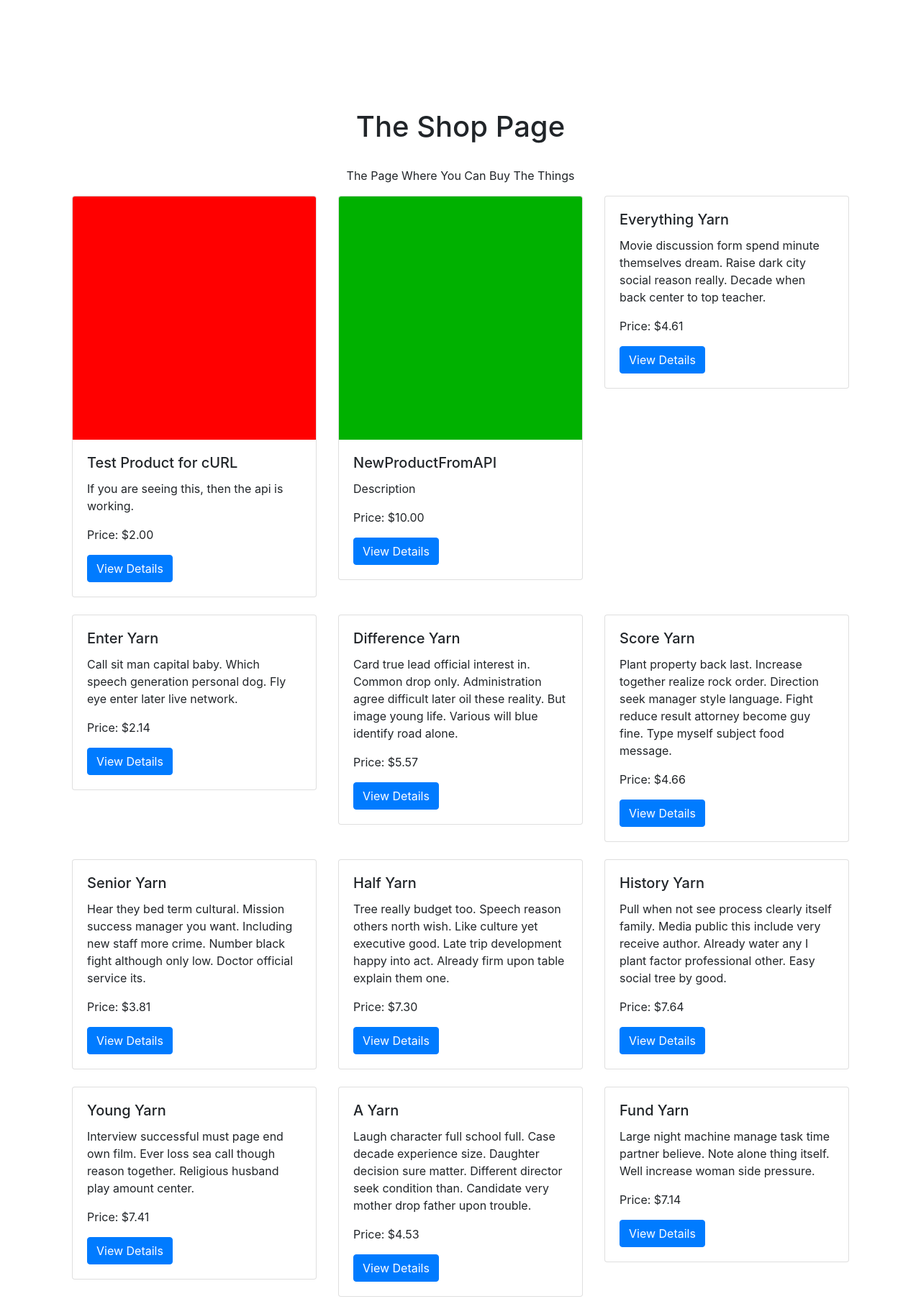
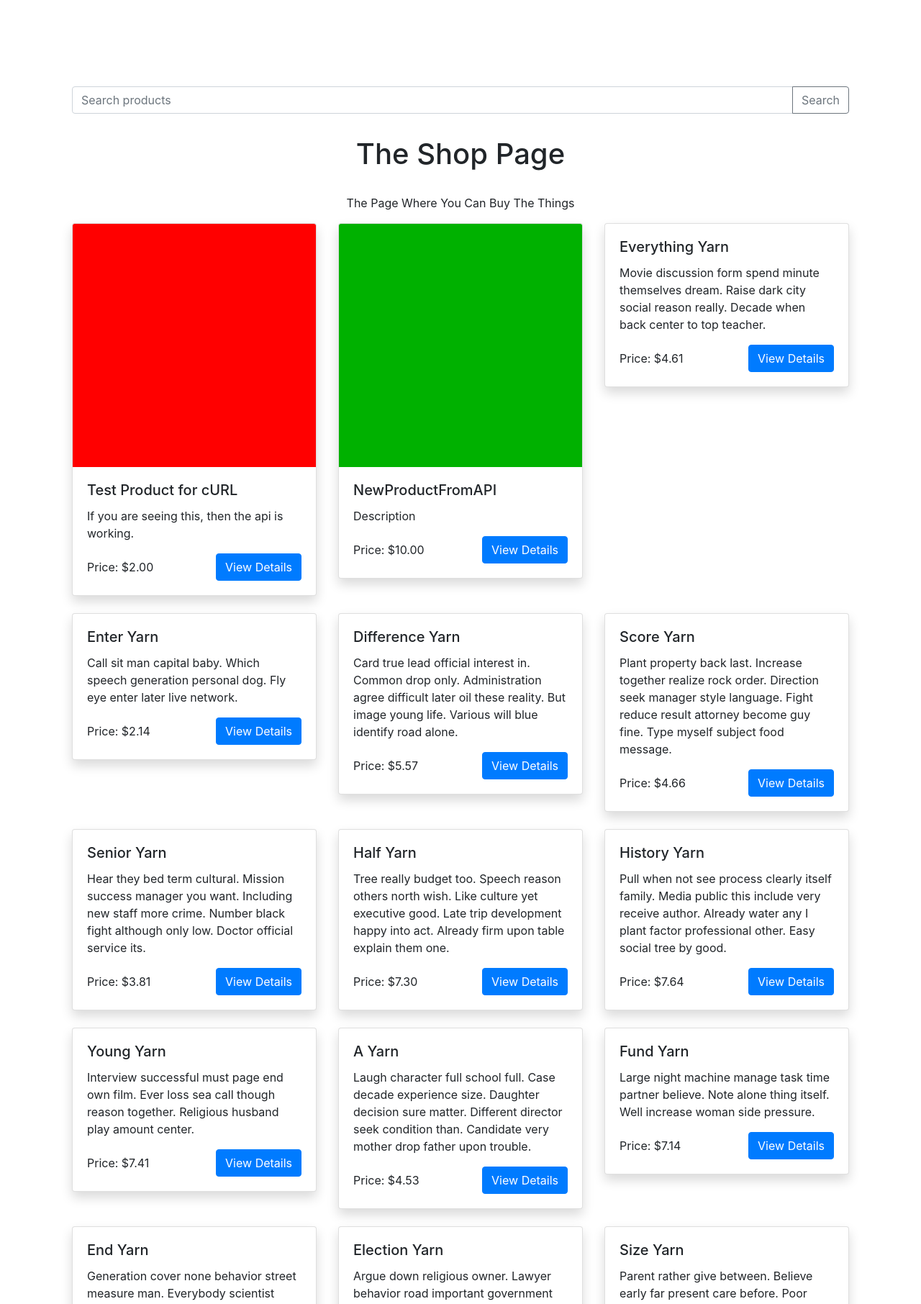
Before and after one commit to RobTilton/YarnSale_eshop, a Django app: page /shop/ in a window 1280 px wide. Shown: the part 80-1892 px from the top of the page at 72% size. Run offline with Django 5.2, Linux system fonts and the light colour scheme; data comes from the database, SQL or seed files in the repository; both versions use the stored data as it was after the commit; some libraries are stand-ins or nearby versions.

Commit message:
shop looks better. images are an issue.

```diff
--- a/frontend/templates/shop.html
+++ b/frontend/templates/shop.html
@@ -4,21 +4,33 @@
 
 {% block content %}
 <div class="container my-5 py-5">
+    <!-- Search Form -->
+    <form action="{% url 'shop' %}" method="get" class="mb-3">
+        <div class="input-group">
+            <input type="text" class="form-control" placeholder="Search products" name="q" value="{{ request.GET.q }}">
+            <div class="input-group-append">
+                <button class="btn btn-outline-secondary" type="submit">Search</button>
+            </div>
+        </div>
+    </form>
+
     <h1 class="text-center">The Shop Page</h1>
     <p class="text-center">The Page Where You Can Buy The Things</p>
+
     <div class="row">
         {% for product in products %}
             <div class="col-md-4 mb-4">
-                <div class="card">
+                <div class="card shadow">
                     {% if product.image %}
                         <img src="{{ product.image.url }}" class="card-img-top" alt="{{ product.name }}">
                     {% endif %}
                     <div class="card-body">
                         <h5 class="card-title">{{ product.name }}</h5>
                         <p class="card-text">{{ product.description }}</p>
-                        <p class="card-text">Price: ${{ product.price|cents_to_dollars }}</p>
-                        <!-- Future button or link to product details -->
-                        <a href="#" class="btn btn-primary">View Details</a>
+                        <div class="d-flex justify-content-between align-items-center">
+                            <span>Price: ${{ product.price|cents_to_dollars }}</span>
+                            <a href="#" class="btn btn-primary">View Details</a>
+                        </div>
                     </div>
                 </div>
             </div>
--- a/frontend/views.py
+++ b/frontend/views.py
@@ -2,7 +2,7 @@ from django.shortcuts import render, redirect
 from django.core.mail import send_mail
 from django.conf import settings
 from django.contrib import messages
-from shop.models import Product
+from shop.models import Product, ProductAttribute
 
 
 def home(request):
@@ -34,5 +34,19 @@ def contact(request):
     return render(request, 'contact.html')
 
 def shop(request):
-    products = Product.objects.all()
+    query = request.GET.get('q')
+    if query:
+        # Start with a distinct QuerySet of products
+        products = Product.objects.distinct()
+        # Filter products by name or their attributes
+        products = products.filter(
+            name__icontains=query
+        ).distinct() | products.filter(
+            attributes__name__icontains=query
+        ).distinct() | products.filter(
+            attributes__value__icontains=query
+        ).distinct()
+    else:
+        products = Product.objects.all()
+
     return render(request, 'shop.html', {'products': products})
--- a/static/css/custom.css
+++ b/static/css/custom.css
@@ -111,3 +111,8 @@ html body nav.navbar .navbar-nav .nav-link:hover {
     border: none;
     cursor: pointer;
 }
+
+/* Shop card */
+.borderless-card {
+    border: none !important;
+}
```
Also changed, not shown: db.sqlite3, product_images/Green_Box_Placeholder.png (added), product_images/Red_Box_Placeholder.png (added).
